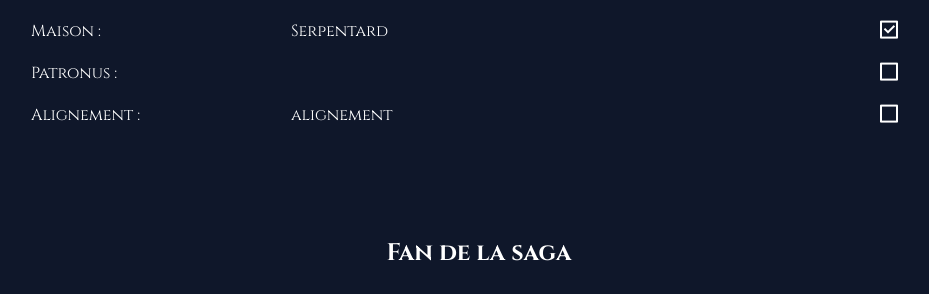
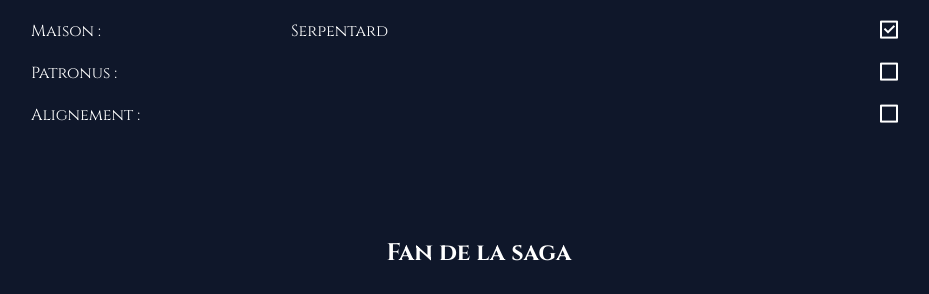
Before and after one commit to ChrisAkk/Quibbler, a Flask app: page /profil in a window 1280 px wide. Shown: the part 599-893 px from the top of the page, without its empty margins (161-1090 px from the left). Run offline with Flask 3, Linux system fonts and the light colour scheme; a user stored in the database is signed in; data comes from the database, SQL or seed files in the repository.

Commit message:
modification du bug alignement

```diff
--- a/templates/pages/profil.html
+++ b/templates/pages/profil.html
@@ -133,8 +133,11 @@
                 </a>
             </div>
             <div class="info-perso" data-field="alignement">
-                <span class="field-label">Alignement :</span><span class="field-value"> {{ alignement
-                    }}</span>
+                <span class="field-label">Alignement :</span><span class="field-value">
+                    {% if alignement != "alignement" %}
+                    {{ alignement }}
+                    {%endif%}
+                </span>
                 <a href="{{ url_for('routes.to_jeux')}}#section-jeux" class="edit-btn">
                     {% if alignement != "alignement" %}
                     <i class="ri-checkbox-line"></i>
```
